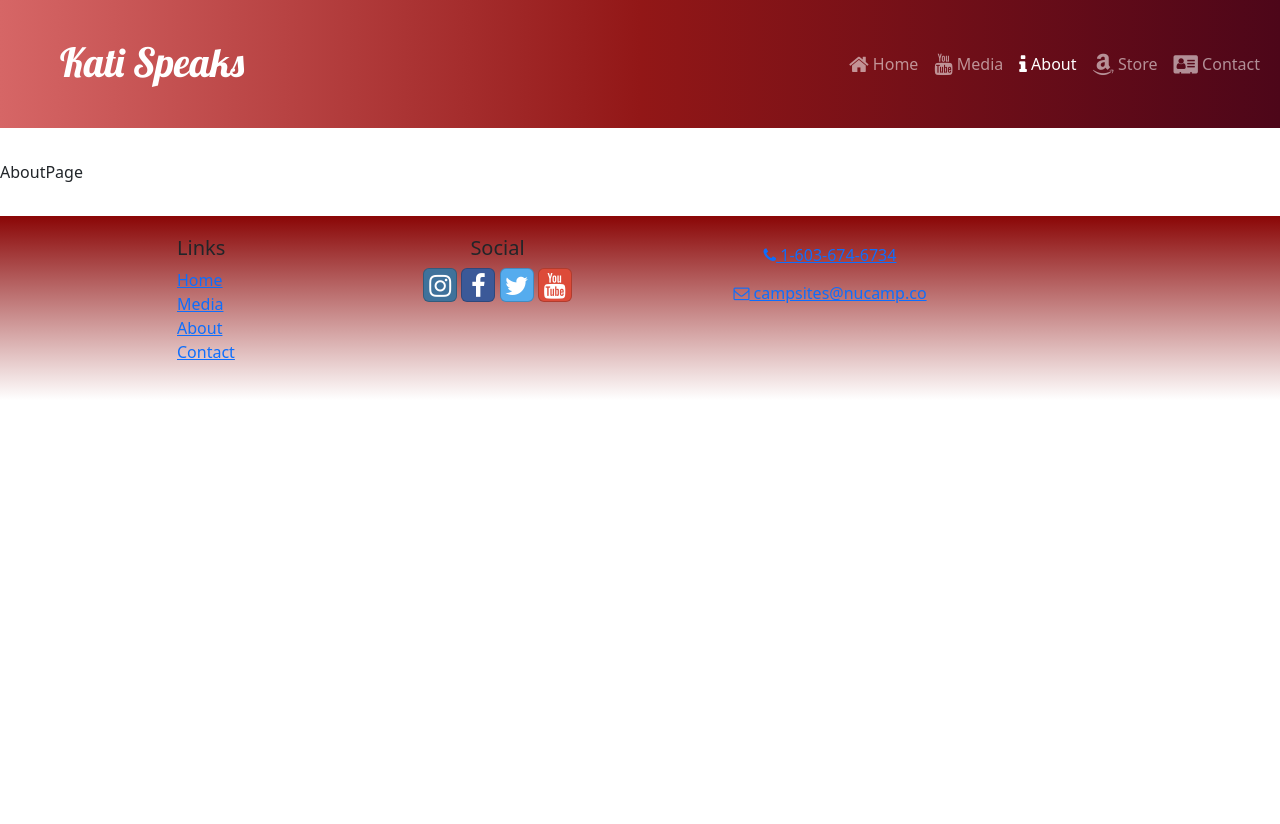
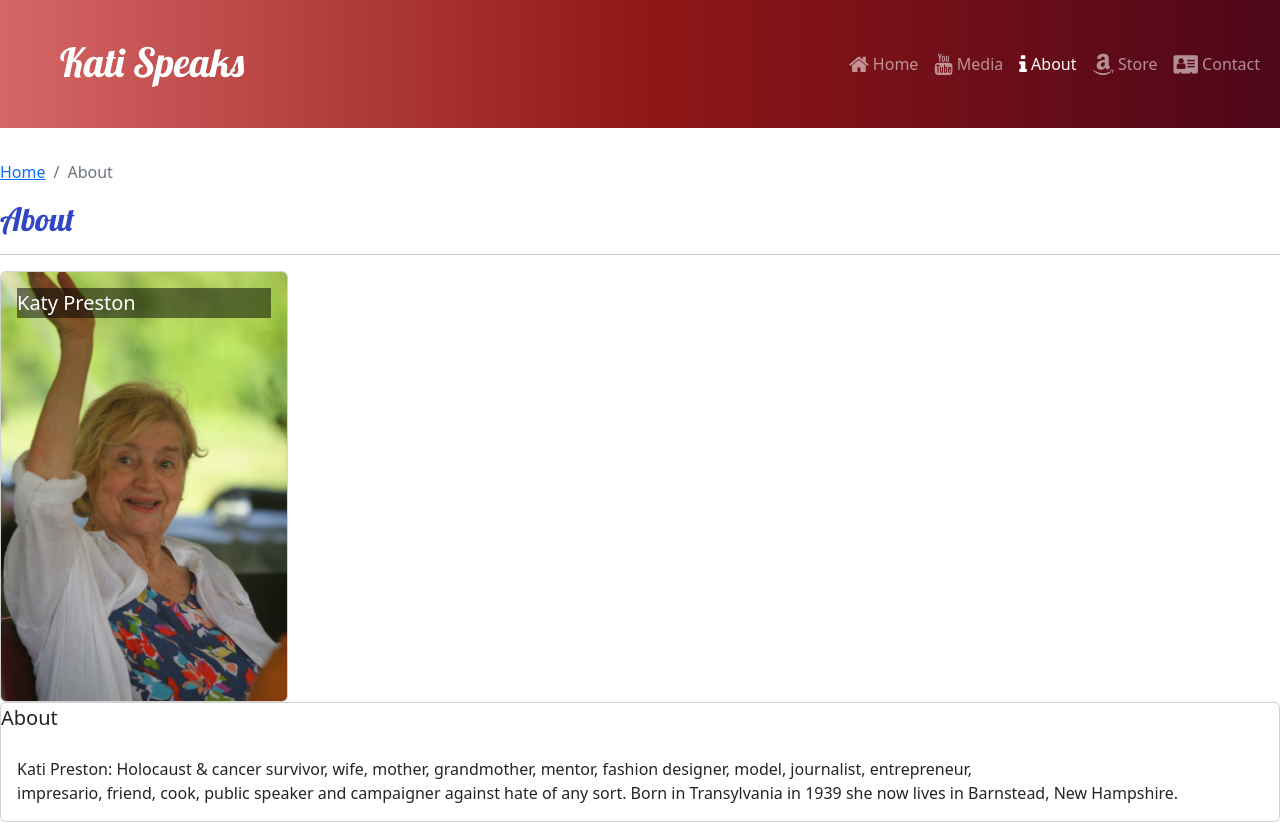
Before and after one commit to BennyBuns/katySite, a React (Create React App) app: page /about in a window 1280 px wide. Shown: the top 824 px of the page. Before the commit the page ends 800 px from the top, so only its background shows below. Built offline with nearby package versions, Linux system fonts and the light colour scheme.

Commit message:
about basics

```diff
--- a/src/pages/AboutPage.js
+++ b/src/pages/AboutPage.js
@@ -1,7 +1,37 @@
 import React from 'react';
+import { Card, CardImg, CardImgOverlay, CardTitle, CardBody, Breadcrumb, BreadcrumbItem } from 'reactstrap';
+import { Link } from 'react-router-dom';
+import katyWave from '../assets/katyWave.jpeg'
 
 const AboutPage = () => {
-    return <div>AboutPage</div>;
+    return <div classname='container'>
+        <div clasName='row'>
+            <div className='col'>
+                <Breadcrumb>
+                    <BreadcrumbItem><Link to='/'>Home</Link></BreadcrumbItem>
+                    <BreadcrumbItem active>About</BreadcrumbItem>
+                </Breadcrumb>
+                <h2> About </h2>
+                <hr />
+            </div>
+        </div>
+        <Card style={{ width: '18rem' }}>
+            <CardImg width="100%" src={katyWave} alt='katy picture' />
+            <CardImgOverlay>
+                <CardTitle>Katy Preston</CardTitle>
+
+            </CardImgOverlay>
+        </Card>
+        <Card>
+            <CardTitle>About</CardTitle>
+            <CardBody>Kati Preston: Holocaust & cancer survivor, wife, mother,
+                grandmother, mentor, fashion designer, model, journalist, entrepreneur, <br></br>
+                impresario, friend, cook, public speaker and campaigner against hate of
+                any sort. Born in Transylvania in 1939 she now lives in Barnstead, New Hampshire.
+            </CardBody>
+        </Card>
+
+    </div>;
 };
 
 export default AboutPage;
--- a/src/pages/ContactPage.js
+++ b/src/pages/ContactPage.js
@@ -27,8 +27,8 @@ const ContactPage = () => {
                 </address>
             </div>
             <div className="col">
-                <a role="button" className="btn btn-link" href="tel:+12065551234"><i className="fa fa-phone" /> 1-206-555-1234</a><br />
-                <a role="button" className="btn btn-link" href="mailto:fakeemail@fakeemail.co"><i className="fa fa-envelope-o" /> campsites@nucamp.co</a>
+                <a role="button" className="btn btn-link" href="tel:+16037766044"><i className="fa fa-phone" /> 1-603-674-6734</a><br />
+                <a role="button" className="btn btn-link" href="mailto:hamp@tds.net"><i className="fa fa-envelope-o" /> hamp@tds.net</a>
             </div>
         </div>
     </div>
```
Also changed, not shown: src/assets/katyWave.jpeg (added).
